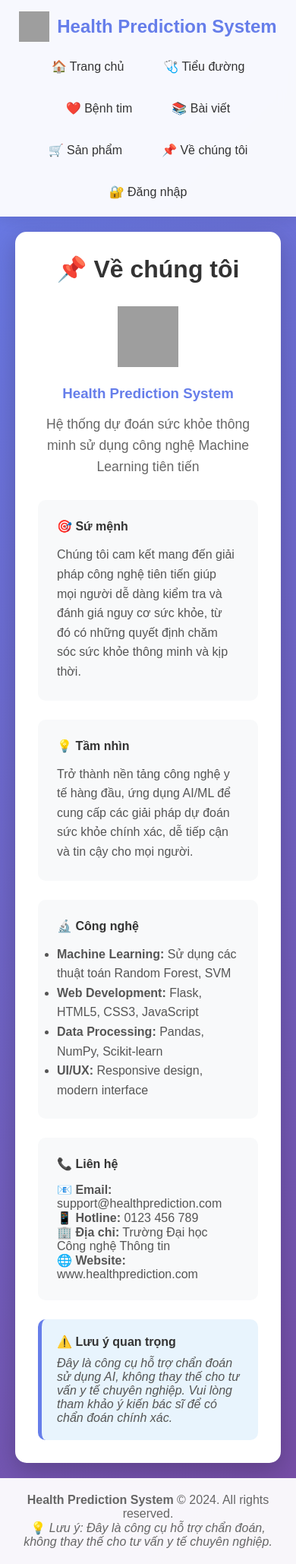
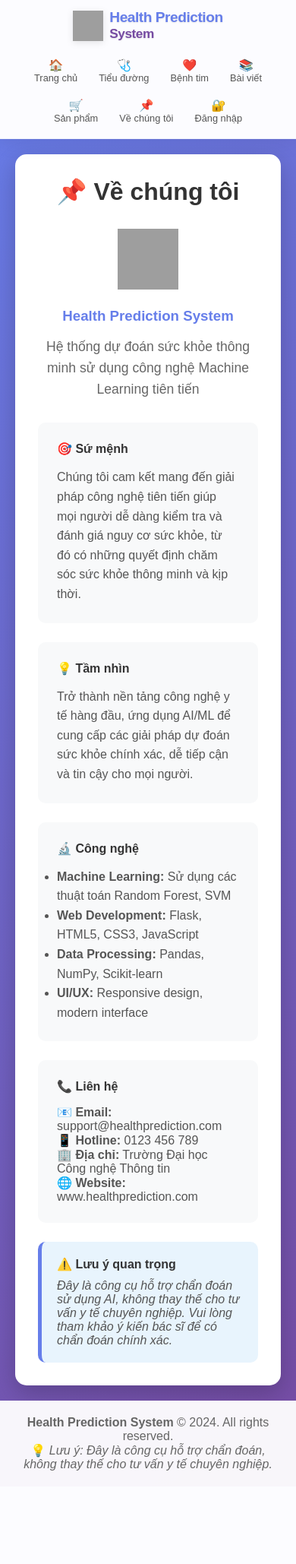
Before and after one commit to Chanhpd/diabetes-web, a Flask app: page /about in a window 390 px wide. Shown: the whole page at 76% size. After the commit the page ends 1935 px from the top, so only its background shows below. Run offline with Flask 3, Linux system fonts and the light colour scheme; grey boxes are pictures that could not be loaded.

Commit message:
fix: header UI

```diff
--- a/templates/base.html
+++ b/templates/base.html
@@ -21,19 +21,20 @@
 
                  /* Header Styles */
          .main-header {
-            background: rgba(255, 255, 255, 0.95);
-            backdrop-filter: blur(10px);
-            padding: 15px 0;
-            box-shadow: 0 2px 20px rgba(0,0,0,0.1);
+             background: rgba(255, 255, 255, 0.98);
+             backdrop-filter: blur(15px);
+             padding: 12px 0;
+             box-shadow: 0 4px 25px rgba(0,0,0,0.08);
              position: sticky;
              top: 0;
              z-index: 1000;
+             border-bottom: 1px solid rgba(102, 126, 234, 0.1);
          }
 
          .header-container {
-            max-width: 1200px;
+             max-width: 1400px;
              margin: 0 auto;
-            padding: 0 20px;
+             padding: 0 30px;
              display: flex;
              justify-content: space-between;
              align-items: center;
@@ -42,44 +43,82 @@
          .logo-area {
              display: flex;
              align-items: center;
-            gap: 10px;
+             gap: 12px;
+             transition: transform 0.3s ease;
+         }
+
+         .logo-area:hover {
+             transform: scale(1.05);
          }
 
          .logo {
-            width: 40px;
-            height: 40px;
+             width: 45px;
+             height: 45px;
+             filter: drop-shadow(0 2px 4px rgba(0,0,0,0.1));
          }
 
          .site-title {
-            font-size: 1.5em;
-            font-weight: bold;
+             font-size: 1.6em;
+             font-weight: 700;
              color: #667eea;
+             text-shadow: 0 1px 2px rgba(0,0,0,0.1);
+             letter-spacing: -0.5px;
          }
 
          .main-nav {
              display: flex;
-            gap: 20px;
+             gap: 8px;
              align-items: center;
          }
 
          .main-nav a {
              text-decoration: none;
-            color: #333;
-            padding: 8px 16px;
-            border-radius: 20px;
+             color: #555;
+             padding: 10px 16px;
+             border-radius: 12px;
              transition: all 0.3s ease;
              font-weight: 500;
+             font-size: 0.95em;
+             position: relative;
+             display: flex;
+             flex-direction: column;
+             align-items: center;
+             min-width: 80px;
+             border: 1px solid transparent;
          }
 
          .main-nav a:hover {
              background: linear-gradient(135deg, #667eea 0%, #764ba2 100%);
              color: white;
-            transform: translateY(-2px);
+             transform: translateY(-3px);
+             box-shadow: 0 8px 25px rgba(102, 126, 234, 0.3);
+             border-color: rgba(255, 255, 255, 0.2);
          }
 
          .main-nav a.active {
              background: linear-gradient(135deg, #667eea 0%, #764ba2 100%);
              color: white;
+             box-shadow: 0 4px 15px rgba(102, 126, 234, 0.4);
+             border-color: rgba(255, 255, 255, 0.3);
+         }
+
+         .main-nav a::before {
+             content: '';
+             position: absolute;
+             top: 0;
+             left: 0;
+             right: 0;
+             bottom: 0;
+             background: linear-gradient(135deg, #667eea 0%, #764ba2 100%);
+             border-radius: 12px;
+             opacity: 0;
+             transition: opacity 0.3s ease;
+             z-index: -1;
+         }
+
+         .main-nav a:hover::before,
+         .main-nav a.active::before {
+             opacity: 1;
          }
 
         /* Main Content */
@@ -231,19 +270,72 @@
         }
 
                  /* Responsive */
+         @media (max-width: 1024px) {
+             .header-container {
+                 padding: 0 20px;
+             }
+
+             .main-nav {
+                 gap: 6px;
+             }
+
+             .main-nav a {
+                 padding: 8px 12px;
+                 min-width: 70px;
+                 font-size: 0.9em;
+             }
+         }
+
          @media (max-width: 768px) {
              .header-container {
                  flex-direction: column;
                  gap: 15px;
+                 padding: 0 15px;
+             }
+
+             .logo-area {
+                 gap: 8px;
+             }
+
+             .logo {
+                 width: 40px;
+                 height: 40px;
+             }
+
+             .site-title {
+                 font-size: 1.4em;
              }
 
              .main-nav {
                  flex-wrap: wrap;
                  justify-content: center;
+                 gap: 8px;
+             }
+
+             .main-nav a {
+                 padding: 8px 12px;
+                 min-width: 60px;
+                 font-size: 0.85em;
              }
 
              .form-row {
                  flex-direction: column;
+             }
+         }
+
+         @media (max-width: 480px) {
+             .main-nav {
+                 gap: 6px;
+             }
+
+             .main-nav a {
+                 padding: 6px 10px;
+                 min-width: 50px;
+                 font-size: 0.8em;
+             }
+
+             .site-title {
+                 font-size: 1.2em;
              }
          }
     </style>
@@ -253,16 +345,40 @@
          <div class="header-container">
              <div class="logo-area">
                  <img src="https://cdn-icons-png.flaticon.com/512/2966/2966484.png" alt="logo" class="logo">
-                <span class="site-title">Health Prediction System</span>
+                 <div class="site-title">
+                     <div>Health Prediction</div>
+                     <div style="font-size: 0.9em; color: #764ba2; font-weight: 600;">System</div>
+                 </div>
              </div>
              <nav class="main-nav">
-                <a href="/" {% if request.endpoint == 'home' %}class="active"{% endif %}>🏠 Trang chủ</a>
-                <a href="/predict" {% if request.endpoint == 'predict' %}class="active"{% endif %}>🩺 Tiểu đường</a>
-                <a href="/heart" {% if request.endpoint == 'heart_predict' %}class="active"{% endif %}>❤️ Bệnh tim</a>
-                <a href="/articles">📚 Bài viết</a>
-                <a href="/products">🛒 Sản phẩm</a>
-                <a href="/about">📌 Về chúng tôi</a>
-                <a href="/login">🔐 Đăng nhập</a>
+                 <a href="/" {% if request.endpoint == 'home' %}class="active"{% endif %}>
+                     <span style="font-size: 1.2em;">🏠</span>
+                     <span>Trang chủ</span>
+                 </a>
+                 <a href="/predict" {% if request.endpoint == 'predict' %}class="active"{% endif %}>
+                     <span style="font-size: 1.2em;">🩺</span>
+                     <span>Tiểu đường</span>
+                 </a>
+                 <a href="/heart" {% if request.endpoint == 'heart_predict' %}class="active"{% endif %}>
+                     <span style="font-size: 1.2em;">❤️</span>
+                     <span>Bệnh tim</span>
+                 </a>
+                 <a href="/articles">
+                     <span style="font-size: 1.2em;">📚</span>
+                     <span>Bài viết</span>
+                 </a>
+                 <a href="/products">
+                     <span style="font-size: 1.2em;">🛒</span>
+                     <span>Sản phẩm</span>
+                 </a>
+                 <a href="/about">
+                     <span style="font-size: 1.2em;">📌</span>
+                     <span>Về chúng tôi</span>
+                 </a>
+                 <a href="/login">
+                     <span style="font-size: 1.2em;">🔐</span>
+                     <span>Đăng nhập</span>
+                 </a>
              </nav>
          </div>
      </header>
```
Lines whose indentation alone changed are shown as unchanged.
